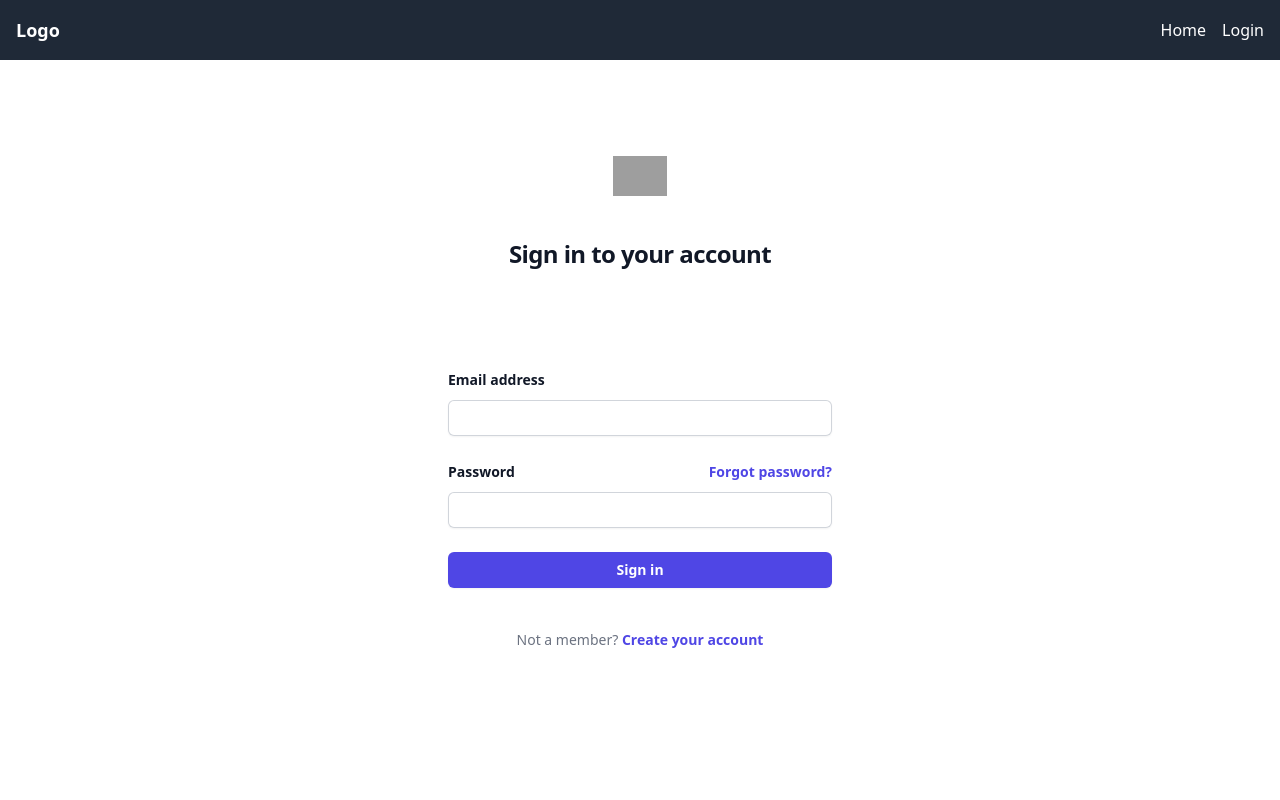
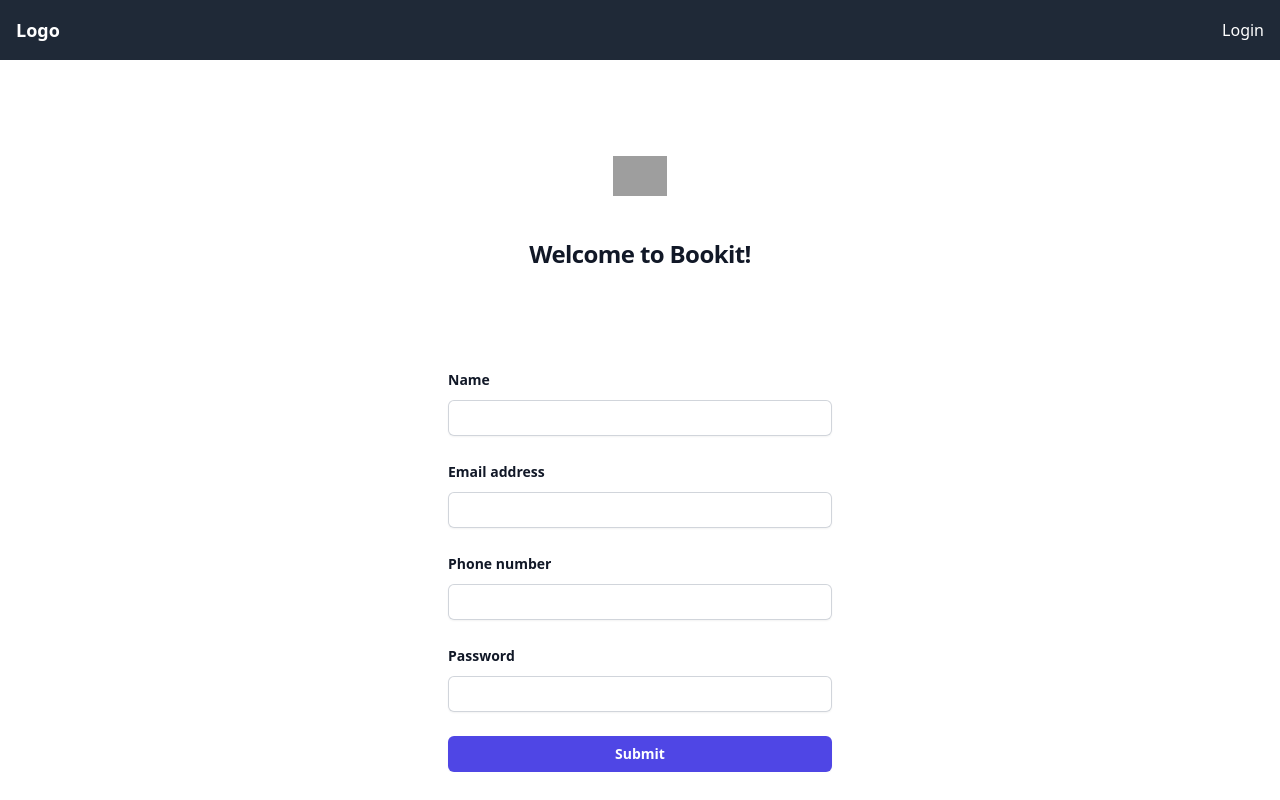
Before and after one commit to brunoorusso/bookit, a React (Create React App) app in the folder client/: page /register in a window 1280 px wide. Built offline with nearby package versions, Linux system fonts and the light colour scheme; grey boxes are pictures that could not be loaded.

Commit message:
Rotas atualizadas

```diff
--- a/client/package.json
+++ b/client/package.json
@@ -12,6 +12,7 @@
     "bcryptjs": "^2.4.3",
     "react": "^18.2.0",
     "react-dom": "^18.2.0",
+    "react-router-dom": "^6.21.2",
     "react-scripts": "5.0.1",
     "tailwindcss": "^3.4.1",
     "web-vitals": "^2.1.4"
--- a/client/src/App.js
+++ b/client/src/App.js
@@ -1,14 +1,22 @@
 import logo from './logo.svg';
 import './App.css';
+import React from 'react';
+import { BrowserRouter as Router, Route, Routes } from 'react-router-dom';
 import Navbar from "./components/Navbar"
-import Auth from "./components/User/Auth"
+import Register from './components/User/Register'
+import Login from './components/User/Login'
 function App() {
   return (
   <div className="bg-primary w-full overflow-hidden">
     <div className={`flex justify-center items-center w-full`}>
       <div className={`w-full`}>
+        <Router>
         <Navbar />
-        <Auth />
+            <Routes>
+              <Route path="/login" element={<Login />}/>
+              <Route path="/register" element={<Register />}/>
+            </Routes>
+        </Router>
       </div>
     </div>
   </div>
--- a/client/src/components/Navbar.jsx
+++ b/client/src/components/Navbar.jsx
@@ -1,4 +1,5 @@
 import React from 'react';
+import { Link } from 'react-router-dom';
 
 export default function Navbar() {
   return (
@@ -6,10 +7,9 @@ export default function Navbar() {
       <div className="flex items-center justify-between">
         <div className="text-white font-bold text-lg">Logo</div>
         <div className="space-x-4">
-          <a href="#" className="text-white hover:text-gray-300">Home</a>
-          <a href="#" className="text-white hover:text-gray-300">Login</a>
+          <Link to="/login" className="text-white hover:text-gray-300">Login</Link>
         </div>
-    </div>
-  </nav>
-  )
-}
+      </div>
+    </nav>
+  );
+};
--- a/client/src/components/User/Auth.jsx
+++ /dev/null
@@ -1,16 +0,0 @@
-import React, {useState} from 'react';
-import Login from './Login';
-import Register from './Register'
-
-export default function Auth(){
-    const [showRegister, setShowRegister] = useState(false);
-    return(
-        <div>
-            {showRegister ? (
-                <Register />
-            ) : (
-                <Login onRegisterClick={() => setShowRegister(true)} />
-            )}
-        </div>
-    )
-}
--- a/client/src/components/User/Login.jsx
+++ b/client/src/components/User/Login.jsx
@@ -1,7 +1,45 @@
-import React from 'react';
+import React, {useState} from 'react';
+import { Link } from 'react-router-dom';
+import api from '../../services/api';
 
 export default function Login(props){
     const { onRegisterClick } = props;
+
+    const [userData, setUserData] = useState({
+      email: '',
+      password: ''
+    })
+
+    const handleInputChange = (event) => {
+      const {name, value} = event.target;
+
+      //Atualizar dados
+      setUserData((prevData) => ({
+          ...prevData,
+          [name] : value
+      }))
+
+      console.log(userData);
+
+  };
+
+    const handleSubmit = async(ev) => {
+      ev.preventDefault();
+
+      try{
+          //Chamada à API
+          const response = await api.post('/users/login', userData);
+          console.log("Resposta da API: ", response.data);
+
+          //Limpar form
+          setUserData({
+              email: '',
+              password: ''
+          });
+      } catch(error){
+          console.error('Erro ao enviar dados', error);
+      }
+  }
 
     return(
     <div className="bg-primary w-full overflow-hidden">
@@ -13,7 +51,7 @@ export default function Login(props){
         </div>
 
         <div className="sm:mx-auto sm:w-full sm:max-w-sm">
-        <form className="space-y-6" action="#" method="POST">
+        <form className="space-y-6" onSubmit={handleSubmit}>
             <div>
               <label htmlFor="email" className="block text-sm font-bold leading-6 text-gray-900">
                 Email address
@@ -24,6 +62,8 @@ export default function Login(props){
                   name="email"
                   type="email"
                   autoComplete="email"
+                  value={userData.email}
+                  onChange={handleInputChange}
                   required
                   className="block w-full rounded-md border-0 py-1.5 text-gray-900 shadow-sm ring-1 ring-inset ring-gray-300 placeholder:text-gray-400 focus:ring-2 focus:ring-inset focus:ring-indigo-600 sm:text-sm sm:leading-6"
                 />
@@ -47,6 +87,8 @@ export default function Login(props){
                   name="password"
                   type="password"
                   autoComplete="current-password"
+                  value={userData.password}
+                  onChange={handleInputChange}
                   required
                   className="block w-full rounded-md border-0 py-1.5 text-gray-900 shadow-sm ring-1 ring-inset ring-gray-300 placeholder:text-gray-400 focus:ring-2 focus:ring-inset focus:ring-indigo-600 sm:text-sm sm:leading-6"
                 />
@@ -64,9 +106,7 @@ export default function Login(props){
           </form>
           <p className="mt-10 text-center text-sm text-gray-500">
             Not a member?{' '}
-            <a onClick={onRegisterClick} className="font-semibold leading-6 text-indigo-600 hover:text-indigo-500 cursor-pointer">
-              Create your account
-            </a>
+            <Link to="/register" className="font-semibold leading-6 text-indigo-600 hover:text-indigo-500 cursor-pointer">Create your account</Link>
           </p>
         </div>
     </div>
--- a/client/src/components/User/Register.jsx
+++ b/client/src/components/User/Register.jsx
@@ -1,4 +1,5 @@
 import React, {useState} from 'react';
+import { useNavigate } from 'react-router-dom';
 import api from '../../services/api';
 
 export default function Register(){
@@ -9,7 +10,7 @@ export default function Register(){
             password: ''
         });
 
-    const [passwordMatch, setPasswordMatch] = useState(true);
+    const navigate = useNavigate();
 
     const handleInputChange = (event) => {
         const {name, value} = event.target;
@@ -19,9 +20,6 @@ export default function Register(){
             ...prevData,
             [name] : value
         }))
-
-        console.log(userData);
-
     };
 
     const handleSubmit = async(ev) => {
@@ -39,6 +37,8 @@ export default function Register(){
                 phone: '',
                 password: ''
             });
+
+            navigate('/login');
         } catch(error){
             console.error('Erro ao enviar dados', error);
         }
```
Also changed, not shown: 2 other files (tests, documents, lock files or other folders).
